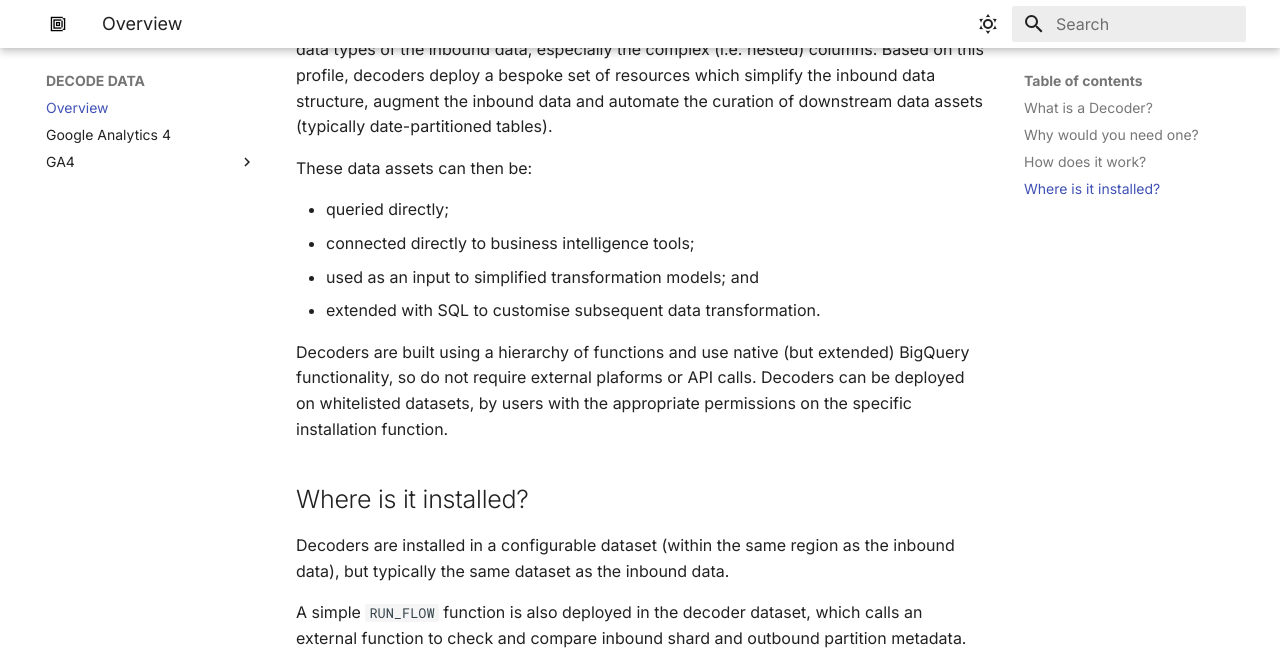
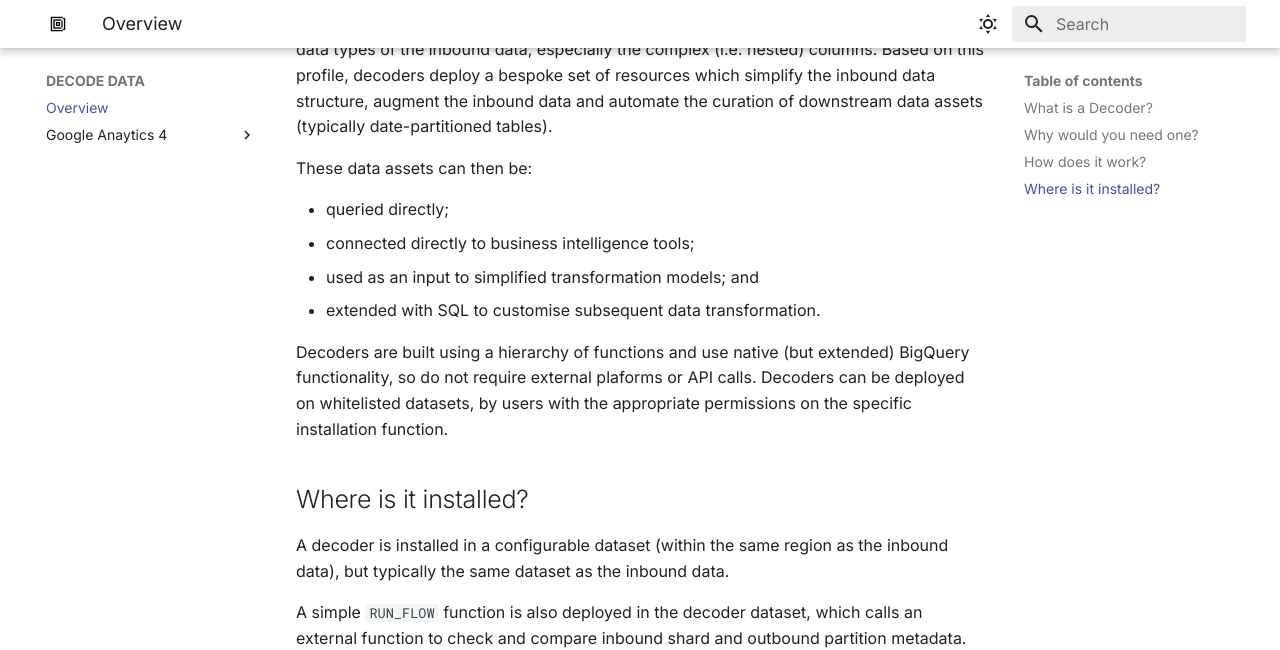
Before and after one commit to decode-data/decode-data.github.io, an MkDocs documentation site: the page built from docs/index.md, in a window 1280 px wide and 900 px high, scrolled down 1107 px. Shown: the top 650 px of the window. Built offline with MkDocs 1.6.1 and Material for MkDocs 9.7.7, drawn with Linux system fonts in a browser that asks for light colours.

Commit message:
updated structure

```diff
--- a/docs/index.md
+++ b/docs/index.md
@@ -37,7 +37,7 @@ These data assets can then be:
 Decoders are built using a hierarchy of functions and use native (but extended) BigQuery functionality, so do not require external plaforms or API calls. Decoders can be deployed on whitelisted datasets, by users with the appropriate permissions on the specific installation function.
 
 ## Where is it installed?
-Decoders are installed in a configurable dataset (within the same region as the inbound data), but typically the same dataset as the inbound data.
+A decoder is installed in a configurable dataset (within the same region as the inbound data), but typically the same dataset as the inbound data.
 
 A simple `RUN_FLOW` function is also deployed in the decoder dataset, which calls an external function to check and compare inbound shard and outbound partition metadata. New date partitions are identified, transformation/augmentation logic is applied to the newly-arrived data and the output data tables are updated incrementally.
 
--- a/mkdocs.yml
+++ b/mkdocs.yml
@@ -22,6 +22,9 @@ theme:
     repo: fontawesome/brands/github
   logo: assets/logos/Decode Data Logo 180x180.png
   favicon: assets/logos/Decode Data Logo Transparent 130x130.png
+  features:
+    - navigation.indexes
+
 
 markdown_extensions:
   - pymdownx.superfences:
@@ -32,4 +35,11 @@ markdown_extensions:
   - pymdownx.tabbed:
       alternate_style: true
 
+
+nav:
+  - Overview: index.md
+  - Google Anaytics 4:
+    - Overview: GA4/index.md
+    - Events: GA4/events.md
+
 copyright: Copyright &copy; 2024 DECODE DATA LTD (15503524), UK
```
Also changed, not shown: docs/GA4/index.md (renamed from docs/ga4.md), 1 other file.
